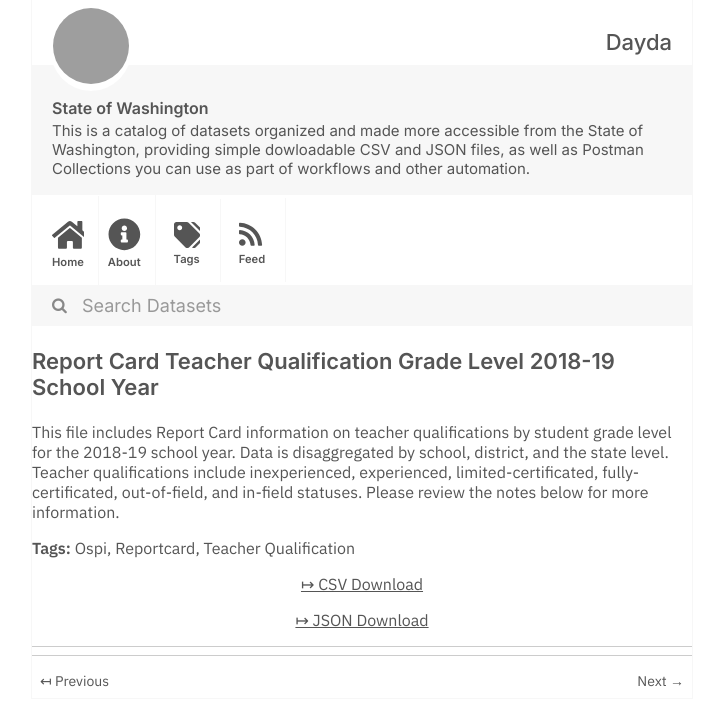
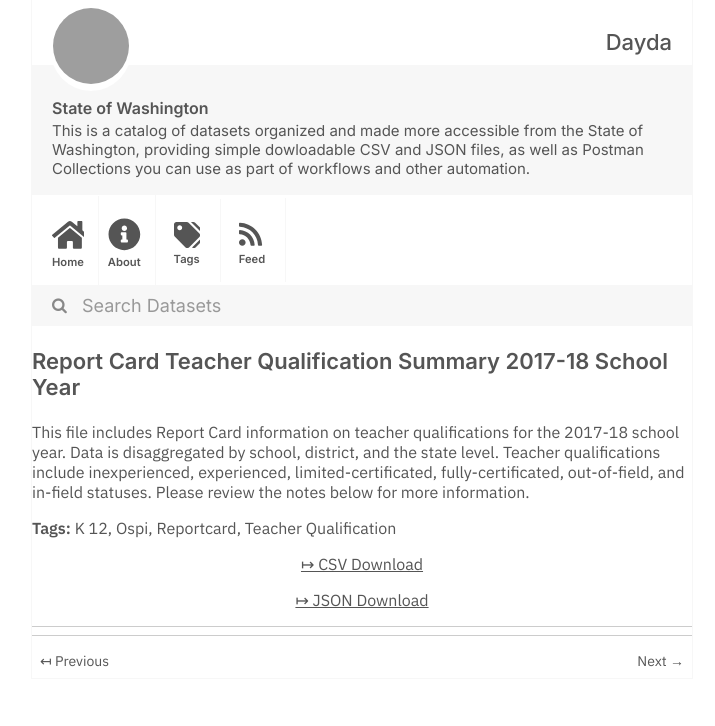
Before and after one commit to dayda-entities/state-of-washington, a Jekyll site: the page built from _posts/2020-11-10-report-card-teacher-qualificat.md, in a window 1280 px wide, cut to the strip 0-726 px from the top of the page. Shown: the whole strip, without its empty margins (278-993 px from the left). Built offline with Jekyll 4.4.1, drawn with Linux system fonts in a browser that asks for light colours; grey boxes are pictures that could not be loaded.

Commit message:
Publish Data

```diff
--- a/_posts/2020-11-10-report-card-teacher-qualificat.md
+++ b/_posts/2020-11-10-report-card-teacher-qualificat.md
@@ -1,18 +1,19 @@
 ---
-title: Report Card Teacher Qualification Grade Level 2018-19 School Year
-created: '2020-11-10T17:20:49.151082'
-modified: '2020-11-10T17:20:49.151093'
+title: Report Card Teacher Qualification Summary 2017-18 School Year
+created: '2020-11-10T17:21:32.401149'
+modified: '2020-11-10T17:21:32.401156'
 state: active
 type: dataset
 tags:
+  - K 12
   - Ospi
   - Reportcard
   - Teacher Qualification
 groups:
   - Local Government
-csv_url: 'https://data.wa.gov/api/views/ierh-j2nr/rows.csv?accessType=DOWNLOAD'
-json_url: 'https://data.wa.gov/api/views/ierh-j2nr/rows.json?accessType=DOWNLOAD'
+csv_url: 'https://data.wa.gov/api/views/uqxb-mbhx/rows.csv?accessType=DOWNLOAD'
+json_url: 'https://data.wa.gov/api/views/uqxb-mbhx/rows.json?accessType=DOWNLOAD'
 layout: post
 
 ---
-This file includes Report Card information on teacher qualifications by student grade level for the 2018-19 school year. Data is disaggregated by school, district, and the state level. Teacher qualifications include inexperienced, experienced, limited-certificated, fully-certificated, out-of-field, and in-field statuses. Please review the notes below for more information.
+This file includes Report Card information on teacher qualifications for the 2017-18 school year. Data is disaggregated by school, district, and the state level. Teacher qualifications include inexperienced, experienced, limited-certificated, fully-certificated, out-of-field, and in-field statuses. Please review the notes below for more information.
```
